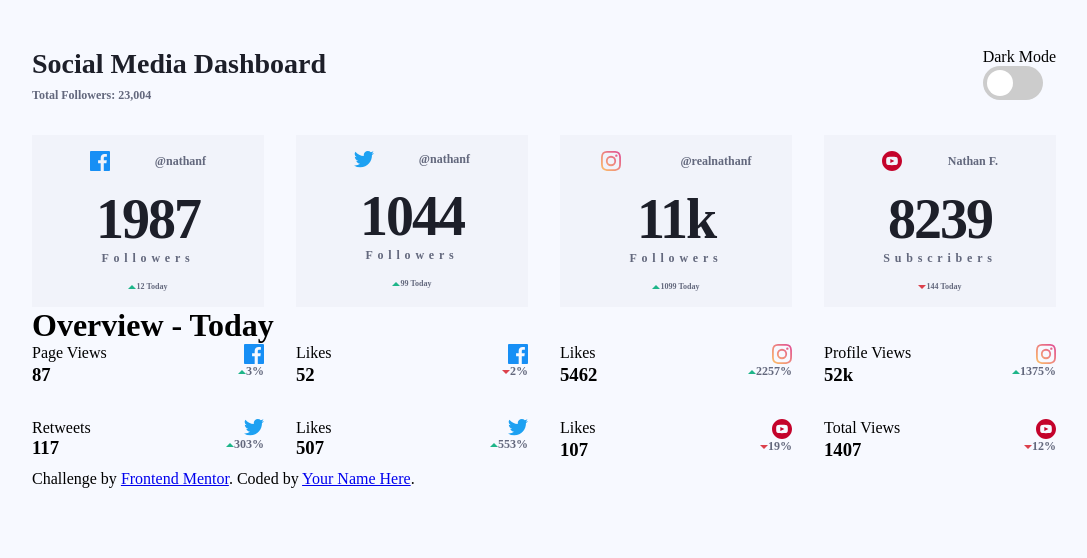
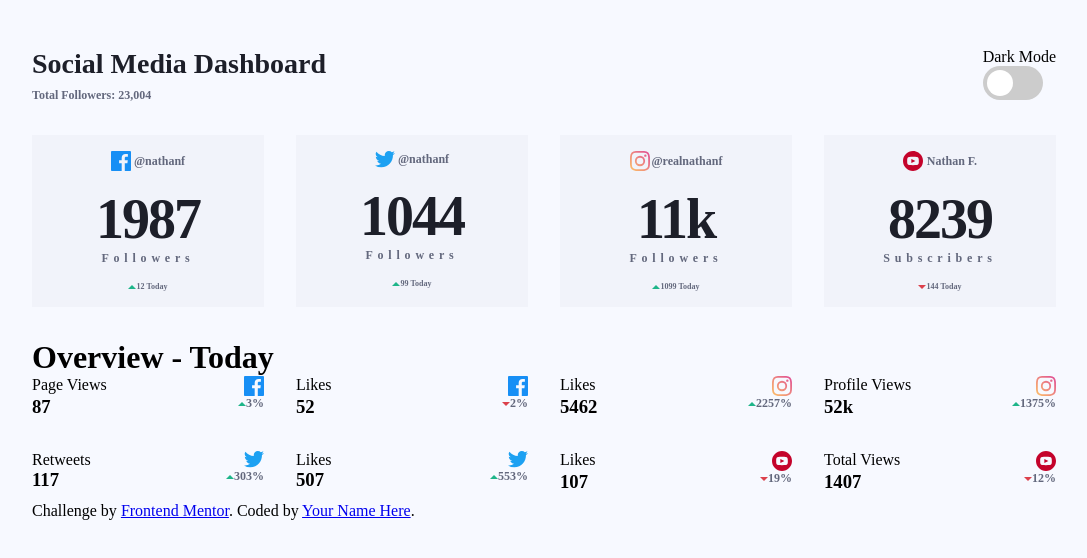
Before and after one commit to roadblock37/social-dashboard, a website: page index.html in a window 1280 px wide. Shown: the whole page, without its empty margins (96-1183 px from the left). Drawn offline with Linux system fonts and the light colour scheme.

Commit message:
fixed styling in social user

```diff
--- a/main.scss
+++ b/main.scss
@@ -120,6 +120,7 @@ input:checked + .slider:before {
   display: grid;
   grid-template-columns: repeat(4, 1fr);
   column-gap: 2rem;
+  margin-bottom: 2rem
 }
 
 .social-tile {
@@ -155,7 +156,7 @@ input:checked + .slider:before {
   display: flex;
   justify-content: space-between;
   align-items: center;
-  width: 50%;
+  width: 32%;
 
   h6 {
     @include theme-aware("color", "secondaryText");
@@ -181,7 +182,7 @@ input:checked + .slider:before {
 
 // instagram social user container
 .instagram {
-    width: 65%;
+    width: 40%;
 }
 
 // social counter containing svg icon and number of followers
```
Also changed, not shown: main.css, 1 other file.
